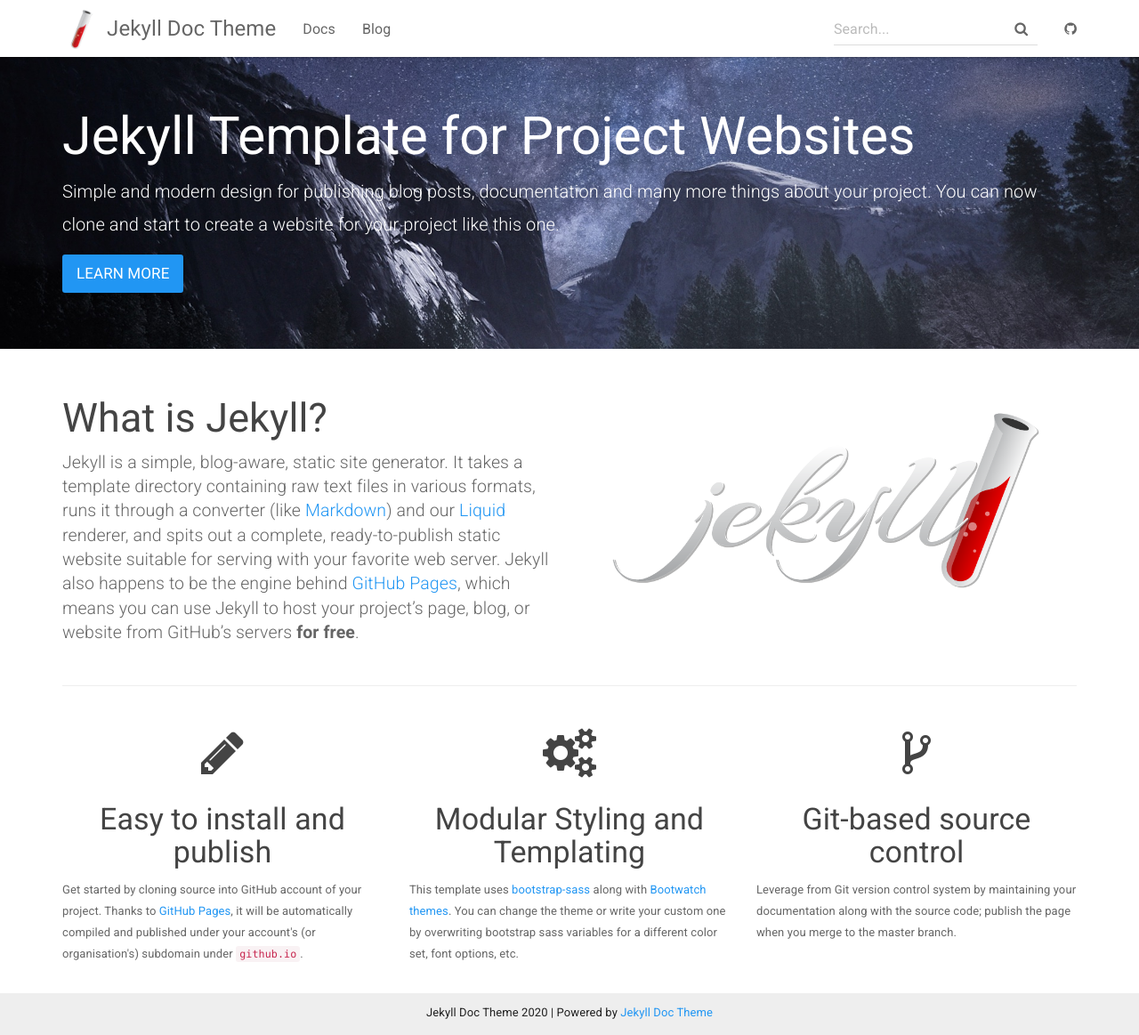
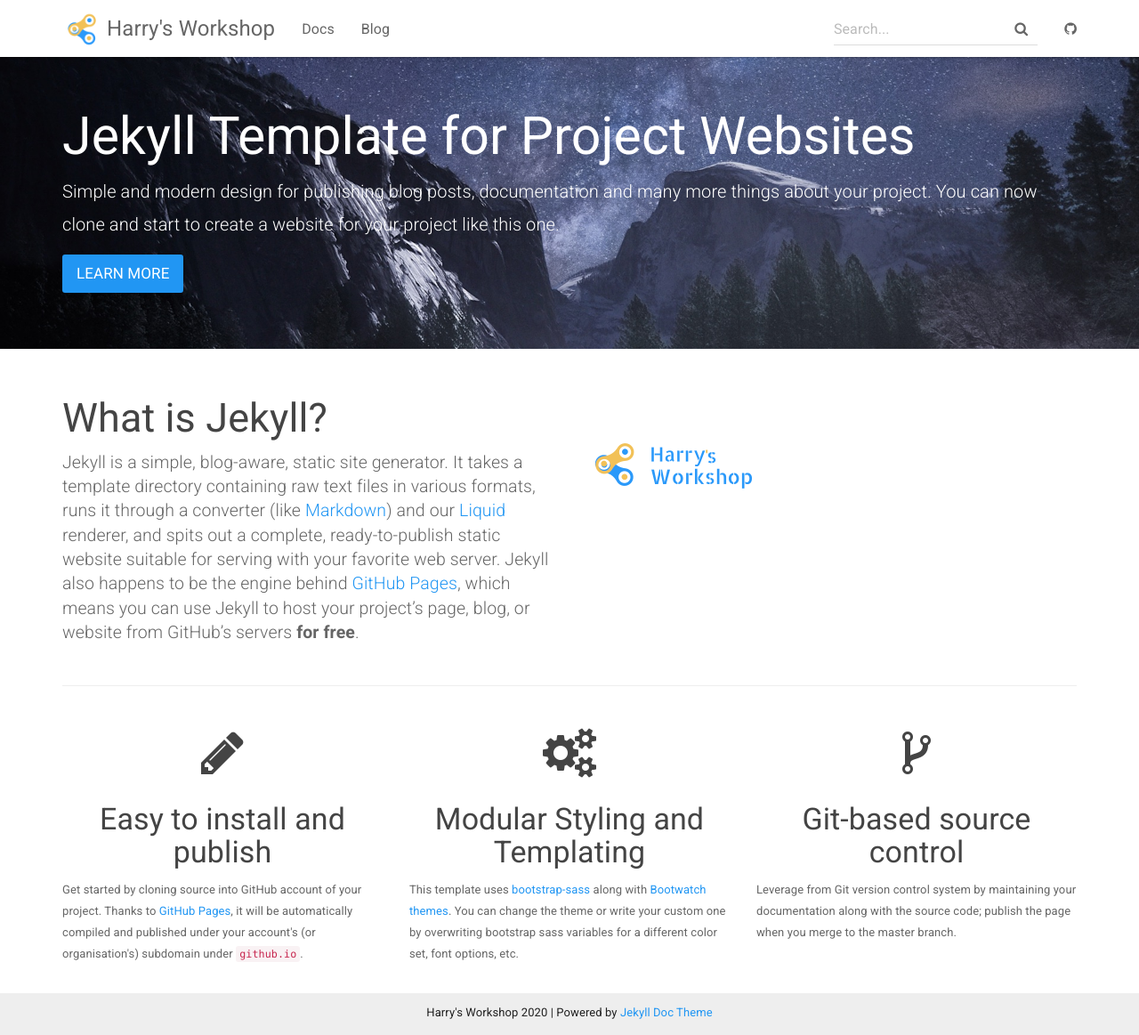
Before and after one commit to harrys-workshop/harrys-workshop, a Jekyll site: the page built from index.html, in a window 1280 px wide and 1163 px high. Shown: the whole window at 89% size. Built offline with Jekyll 4.4.1, drawn with Linux system fonts in a browser that asks for light colours.

Commit message:
Add logo

```diff
--- a/_config.yml
+++ b/_config.yml
@@ -1,6 +1,6 @@
 # Site settings
-title: Jekyll Doc Theme
-email: your-email@domain.com
+title: Harry's Workshop
+email: harry@mishinev.com
 description: >
   Jekyll Template for Project Websites
   providing documentation and blog post pages.
--- a/_includes/topnav.html
+++ b/_includes/topnav.html
@@ -8,7 +8,7 @@
         <span class="icon-bar"></span>
       </button>
             <a class="navbar-brand" href="{{ site.baseurl }}/">
-                <span><img src="{{ "/assets/img/logonav.png" | relative_url }}" alt="Logo"></span> {{ site.title }}
+                <span><img src="{{ "/assets/img/harrys-workshop-logo-small.png" | relative_url }}" alt="Logo"></span> {{ site.title }}
             </a>
         </div>
         <div id="navbar" class="collapse navbar-collapse">
--- a/index.html
+++ b/index.html
@@ -26,7 +26,7 @@
               free</strong>.</p>
         </div>
         <div class="col-md-6 text-center">
-            <img src="{{ "/assets/img/jekyll-dark.png" | relative_url }}" alt="Jekyll logo" class="img-responsive">
+            <img src="{{ "/assets/img/harrys-workshop-logo.png" | relative_url }}" alt="Jekyll logo" class="img-responsive">
         </div>
     </div>
     <hr>
```
Also changed, not shown: assets/img/harrys-workshop-logo-small.png (added), assets/img/harrys-workshop-logo.png (added).
